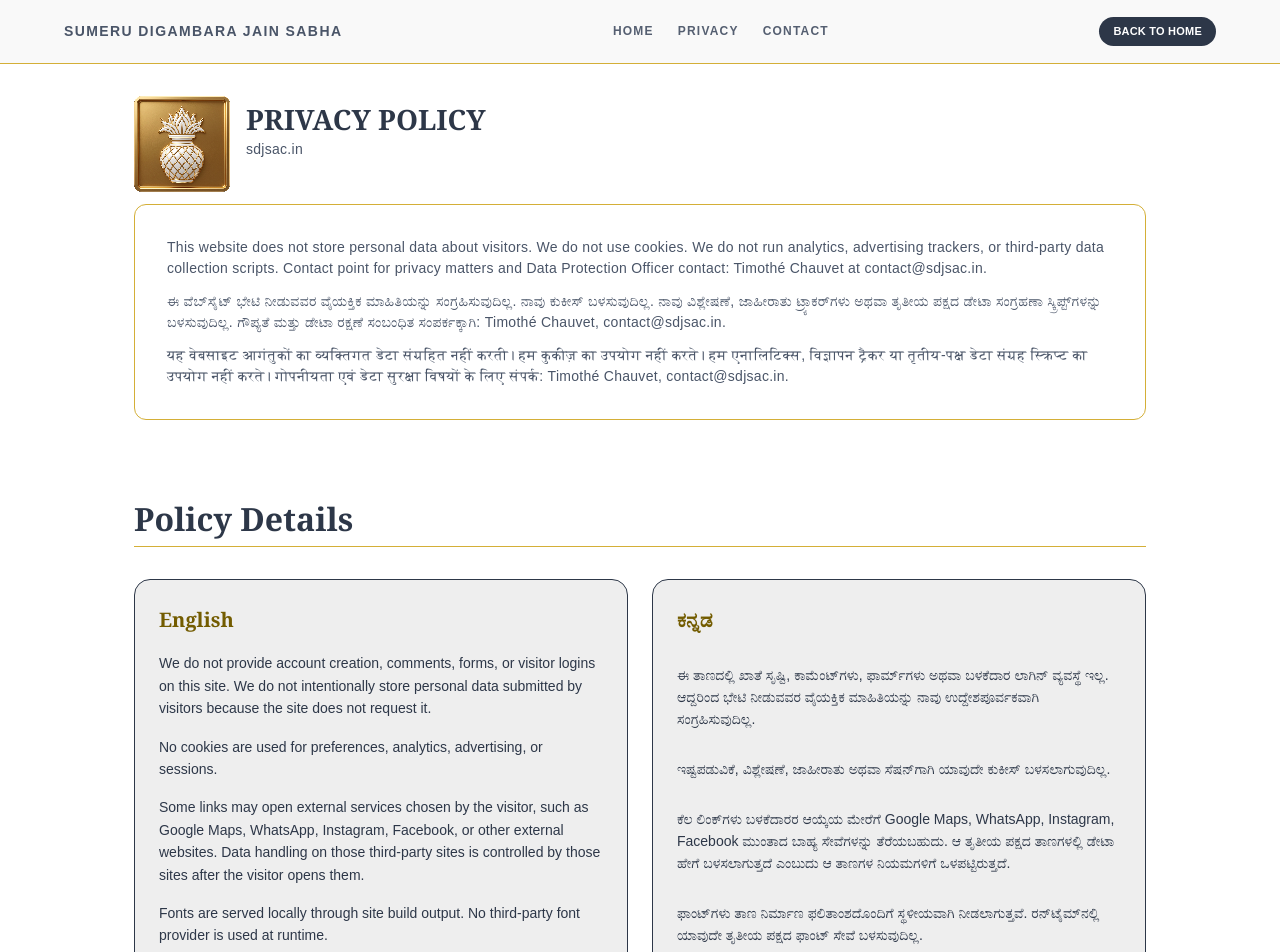
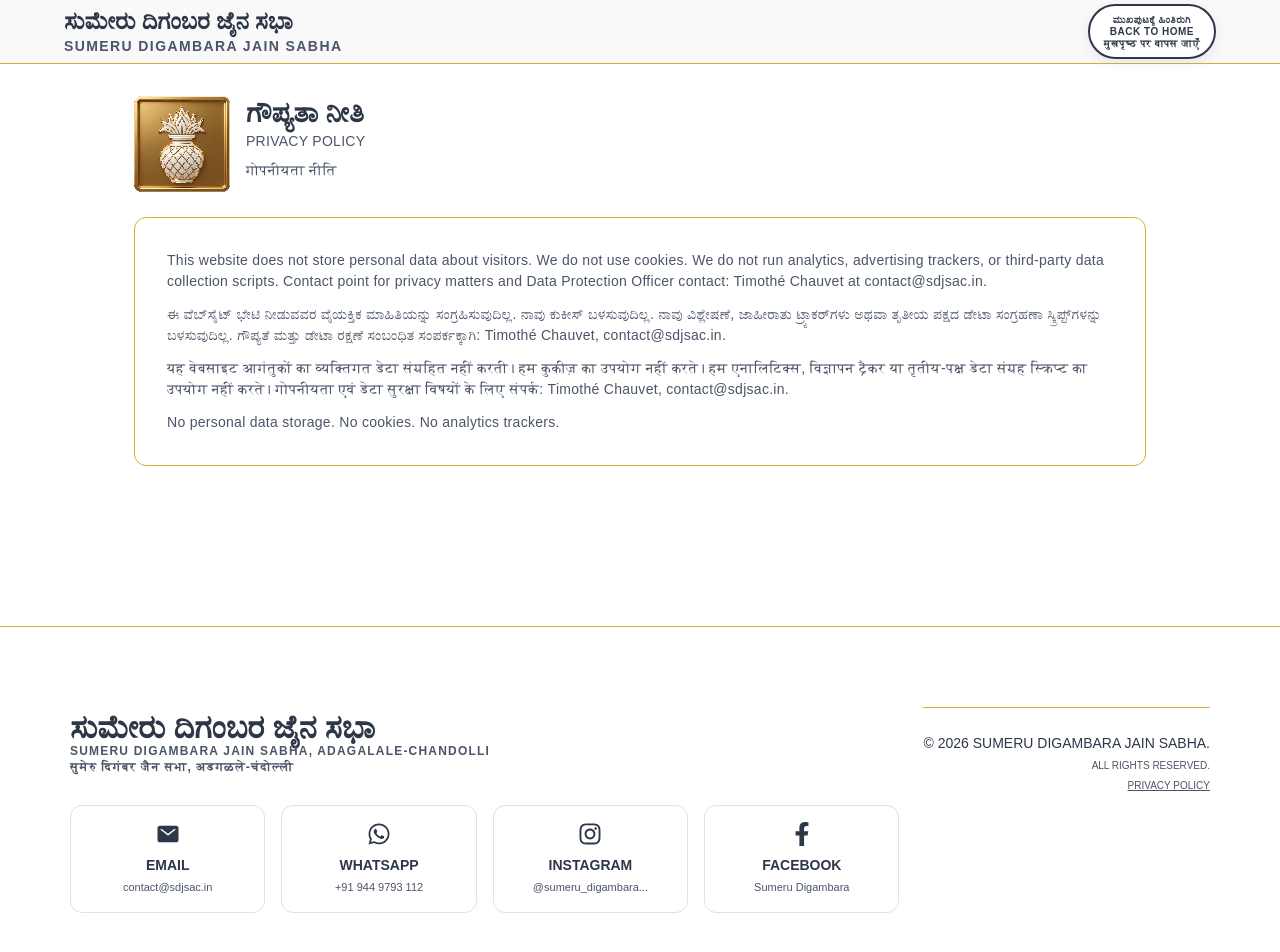
Before and after one commit to timothechauvet/sdjsac.in, a Next.js app: page /privacy-policy in a window 1280 px wide. Shown: the top 952 px of the page. Built offline with nearby package versions, Linux system fonts and the light colour scheme.

Commit message:
:lipstick: Refine SDJSAC header footer and privacy layout

```diff
--- a/app/globals.css
+++ b/app/globals.css
@@ -368,7 +368,7 @@
 
 .hero-title-row {
   display: flex;
-  align-items: center;
+  align-items: flex-start;
   gap: 16px;
   margin-bottom: 12px;
 }
@@ -392,7 +392,7 @@
 
 @media (max-width: 767px) {
   .hero-title-row {
-    align-items: center;
+    align-items: flex-start;
     gap: 12px;
   }
 }
@@ -714,6 +714,11 @@
   font-weight: 700;
 }
 
+.upi-id {
+  word-break: normal;
+  overflow-wrap: anywhere;
+}
+
 /* ---------- Payment Row ---------- */
 .payment-row {
   border: 1px solid var(--text-charcoal);
@@ -808,6 +813,15 @@
   cursor: pointer;
   transition: all 0.2s;
   box-shadow: 0 4px 12px rgba(0, 0, 0, 0.08);
+}
+
+.nav__back-home {
+  flex-direction: column;
+  gap: 1px;
+  text-align: center;
+  padding: 8px 14px;
+  font-size: 10px;
+  line-height: 1.1;
 }
 
 .btn-outline:hover {
@@ -1276,13 +1290,14 @@
 /* ---------- Committee Members ---------- */
 .committee-cards-grid {
   display: grid;
-  grid-template-columns: repeat(auto-fit, minmax(240px, 280px));
-  gap: 12px;
+  grid-template-columns: repeat(2, minmax(0, 1fr));
+  gap: 10px;
   justify-content: center;
 }
 
 @media (min-width: 768px) {
   .committee-cards-grid {
+    grid-template-columns: repeat(auto-fit, minmax(170px, 210px));
     gap: 16px;
   }
 }
@@ -1296,7 +1311,7 @@
   flex-direction: column;
   min-width: 0;
   width: 100%;
-  max-width: 280px;
+  max-width: 210px;
 }
 
 .committee-member-photo {
@@ -1319,7 +1334,7 @@
   padding: 12px;
   display: flex;
   flex-direction: column;
-  min-height: 200px;
+  min-height: 220px;
 }
 
 .committee-member-name {
--- a/app/privacy-policy/page.js
+++ b/app/privacy-policy/page.js
@@ -1,3 +1,6 @@
+import { FaWhatsapp, FaInstagram, FaFacebookF } from "react-icons/fa";
+import { IoMail } from "react-icons/io5";
+
 export const metadata = {
   title: "Privacy Policy | SUMERU DIGAMBARA JAIN SABHA",
   description: "Privacy policy for sdjsac.in.",
@@ -7,31 +10,24 @@
   return (
     <>
       <nav className="nav" id="top">
-        <div className="nav__brand">
+        <a className="nav__brand" href="/" aria-label="Back to home">
+          <span className="nav__brand-kn">ಸುಮೇರು ದಿಗಂಬರ ಜೈನ ಸಭಾ</span>
           <span className="nav__brand-en">SUMERU DIGAMBARA JAIN SABHA</span>
-        </div>
+        </a>
 
-        <div className="nav__links">
-          <a className="nav__link" href="/">
-            HOME
-          </a>
-          <a className="nav__link" href="#policy">
-            PRIVACY
-          </a>
-          <a className="nav__link" href="#contact">
-            CONTACT
-          </a>
-        </div>
+        <div className="nav__links"></div>
 
-        <a className="nav__cta" href="/">
-          BACK TO HOME
+        <a className="btn-outline nav__back-home" href="/">
+          <span className="nav__cta-line">ಮುಖಪುಟಕ್ಕೆ ಹಿಂತಿರುಗಿ</span>
+          <span className="nav__cta-line">BACK TO HOME</span>
+          <span className="nav__cta-line">मुखपृष्ठ पर वापस जाएँ</span>
         </a>
       </nav>
 
       <main className="main container">
         <header className="hero-section">
           <div className="hero-content">
-            <div className="hero-title-row">
+            <a className="hero-title-row" href="/" aria-label="Back to home">
               <img
                 src="/favicon-96x96.png"
                 alt="Sumeru Digambara Jain Sabha favicon"
@@ -41,13 +37,16 @@
               />
               <div className="hero-title-copy">
                 <h1 className="headline-lg-mobile hero-title-main" style={{ marginBottom: 4 }}>
+                  ಗೌಪ್ಯತಾ ನೀತಿ
+                </h1>
+                <p className="bilingual-english-sub" style={{ marginBottom: 8 }}>
                   PRIVACY POLICY
-                </h1>
+                </p>
                 <p className="bilingual-english-sub" style={{ marginBottom: 24 }}>
-                  sdjsac.in
+                  गोपनीयता नीति
                 </p>
               </div>
-            </div>
+            </a>
 
             <div className="gold-border-box" id="policy">
               <p className="bilingual-english-sub" style={{ marginBottom: 12 }}>
@@ -56,85 +55,61 @@
               <p className="bilingual-english-sub" style={{ marginBottom: 12 }}>
                 ಈ ವೆಬ್‌ಸೈಟ್ ಭೇಟಿ ನೀಡುವವರ ವೈಯಕ್ತಿಕ ಮಾಹಿತಿಯನ್ನು ಸಂಗ್ರಹಿಸುವುದಿಲ್ಲ. ನಾವು ಕುಕೀಸ್ ಬಳಸುವುದಿಲ್ಲ. ನಾವು ವಿಶ್ಲೇಷಣೆ, ಜಾಹೀರಾತು ಟ್ರ್ಯಾಕರ್‌ಗಳು ಅಥವಾ ತೃತೀಯ ಪಕ್ಷದ ಡೇಟಾ ಸಂಗ್ರಹಣಾ ಸ್ಕ್ರಿಪ್ಟ್‌ಗಳನ್ನು ಬಳಸುವುದಿಲ್ಲ. ಗೌಪ್ಯತೆ ಮತ್ತು ಡೇಟಾ ರಕ್ಷಣೆ ಸಂಬಂಧಿತ ಸಂಪರ್ಕಕ್ಕಾಗಿ: Timothé Chauvet, contact@sdjsac.in.
               </p>
+              <p className="bilingual-english-sub" style={{ marginBottom: 12 }}>
+                यह वेबसाइट आगंतुकों का व्यक्तिगत डेटा संग्रहित नहीं करती। हम कुकीज़ का उपयोग नहीं करते। हम एनालिटिक्स, विज्ञापन ट्रैकर या तृतीय-पक्ष डेटा संग्रह स्क्रिप्ट का उपयोग नहीं करते। गोपनीयता एवं डेटा सुरक्षा विषयों के लिए संपर्क: Timothé Chauvet, contact@sdjsac.in.
+              </p>
               <p className="bilingual-english-sub">
-                यह वेबसाइट आगंतुकों का व्यक्तिगत डेटा संग्रहित नहीं करती। हम कुकीज़ का उपयोग नहीं करते। हम एनालिटिक्स, विज्ञापन ट्रैकर या तृतीय-पक्ष डेटा संग्रह स्क्रिप्ट का उपयोग नहीं करते। गोपनीयता एवं डेटा सुरक्षा विषयों के लिए संपर्क: Timothé Chauvet, contact@sdjsac.in.
+                No personal data storage. No cookies. No analytics trackers.
               </p>
             </div>
           </div>
         </header>
-
-        <section>
-          <div className="section-heading">
-            <h3>Policy Details</h3>
-          </div>
-
-          <div className="hero-info-grid">
-            <div className="info-box">
-              <h3>English</h3>
-              <p>
-                We do not provide account creation, comments, forms, or visitor logins on this site. We do not intentionally store personal data submitted by visitors because the site does not request it.
-              </p>
-              <p>
-                No cookies are used for preferences, analytics, advertising, or sessions.
-              </p>
-              <p>
-                Some links may open external services chosen by the visitor, such as Google Maps, WhatsApp, Instagram, Facebook, or other external websites. Data handling on those third-party sites is controlled by those sites after the visitor opens them.
-              </p>
-              <p>
-                Fonts are served locally through site build output. No third-party font provider is used at runtime.
-              </p>
-            </div>
-
-            <div className="info-box">
-              <h3>ಕನ್ನಡ</h3>
-              <p>
-                ಈ ತಾಣದಲ್ಲಿ ಖಾತೆ ಸೃಷ್ಟಿ, ಕಾಮೆಂಟ್‌ಗಳು, ಫಾರ್ಮ್‌ಗಳು ಅಥವಾ ಬಳಕೆದಾರ ಲಾಗಿನ್ ವ್ಯವಸ್ಥೆ ಇಲ್ಲ. ಆದ್ದರಿಂದ ಭೇಟಿ ನೀಡುವವರ ವೈಯಕ್ತಿಕ ಮಾಹಿತಿಯನ್ನು ನಾವು ಉದ್ದೇಶಪೂರ್ವಕವಾಗಿ ಸಂಗ್ರಹಿಸುವುದಿಲ್ಲ.
-              </p>
-              <p>
-                ಇಷ್ಟಪಡುವಿಕೆ, ವಿಶ್ಲೇಷಣೆ, ಜಾಹೀರಾತು ಅಥವಾ ಸೆಷನ್‌ಗಾಗಿ ಯಾವುದೇ ಕುಕೀಸ್ ಬಳಸಲಾಗುವುದಿಲ್ಲ.
-              </p>
-              <p>
-                ಕೆಲ ಲಿಂಕ್‌ಗಳು ಬಳಕೆದಾರರ ಆಯ್ಕೆಯ ಮೇರೆಗೆ Google Maps, WhatsApp, Instagram, Facebook ಮುಂತಾದ ಬಾಹ್ಯ ಸೇವೆಗಳನ್ನು ತೆರೆಯಬಹುದು. ಆ ತೃತೀಯ ಪಕ್ಷದ ತಾಣಗಳಲ್ಲಿ ಡೇಟಾ ಹೇಗೆ ಬಳಸಲಾಗುತ್ತದೆ ಎಂಬುದು ಆ ತಾಣಗಳ ನಿಯಮಗಳಿಗೆ ಒಳಪಟ್ಟಿರುತ್ತದೆ.
-              </p>
-              <p>
-                ಫಾಂಟ್‌ಗಳು ತಾಣ ನಿರ್ಮಾಣ ಫಲಿತಾಂಶದೊಂದಿಗೆ ಸ್ಥಳೀಯವಾಗಿ ನೀಡಲಾಗುತ್ತವೆ. ರನ್‌ಟೈಮ್‌ನಲ್ಲಿ ಯಾವುದೇ ತೃತೀಯ ಪಕ್ಷದ ಫಾಂಟ್ ಸೇವೆ ಬಳಸುವುದಿಲ್ಲ.
-              </p>
-            </div>
-
-            <div className="info-box">
-              <h3>हिन्दी</h3>
-              <p>
-                इस साइट पर खाता निर्माण, टिप्पणियाँ, फॉर्म या उपयोगकर्ता लॉगिन की सुविधा नहीं है। इसलिए हम आगंतुकों का व्यक्तिगत डेटा जानबूझकर संग्रहित नहीं करते।
-              </p>
-              <p>
-                पसंद, एनालिटिक्स, विज्ञापन या सत्र के लिए किसी भी प्रकार की कुकीज़ का उपयोग नहीं किया जाता।
-              </p>
-              <p>
-                कुछ लिंक उपयोगकर्ता की इच्छा से Google Maps, WhatsApp, Instagram, Facebook या अन्य बाहरी सेवाएँ खोल सकते हैं। उन तृतीय-पक्ष साइटों पर डेटा का प्रबंधन उन्हीं सेवाओं के नियमों के अनुसार होता है।
-              </p>
-              <p>
-                फ़ॉन्ट साइट बिल्ड आउटपुट के साथ स्थानीय रूप से परोसे जाते हैं। रनटाइम पर किसी तृतीय-पक्ष फ़ॉन्ट सेवा का उपयोग नहीं किया जाता।
-              </p>
-            </div>
-          </div>
-        </section>
       </main>
 
       <footer className="footer" id="contact">
         <div className="footer__inner">
           <div style={{ flex: 1 }}>
             <div className="footer__brand">
-              <h2>SUMERU DIGAMBARA JAIN SABHA</h2>
+              <h2>ಸುಮೇರು ದಿಗಂಬರ ಜೈನ ಸಭಾ</h2>
               <p className="label-caps" style={{ color: "var(--text-secondary)", letterSpacing: "0.1em" }}>
-                Adagalale-Chandolli
+                SUMERU DIGAMBARA JAIN SABHA, Adagalale-Chandolli
+              </p>
+              <p className="label-caps" style={{ color: "var(--text-secondary)", letterSpacing: "0.08em", marginTop: 4 }}>
+                सुमेरु दिगंबर जैन सभा, अडगळले-चंदोल्ली
               </p>
             </div>
 
             <div className="social-grid">
               <a href="mailto:contact@sdjsac.in" className="social-button">
-                <div className="social-button__icon">✉️</div>
+                <div className="social-button__icon">
+                  <IoMail />
+                </div>
                 <span className="social-button__label">EMAIL</span>
                 <span className="social-button__value">contact@sdjsac.in</span>
+              </a>
+
+              <a href="https://wa.me/919449793112" className="social-button" target="_blank" rel="noopener noreferrer">
+                <div className="social-button__icon">
+                  <FaWhatsapp />
+                </div>
+                <span className="social-button__label">WHATSAPP</span>
+                <span className="social-button__value">+91 944 9793 112</span>
+              </a>
+
+              <a href="https://www.instagram.com/sumeru_digambara_jain_sabha/" className="social-button" target="_blank" rel="noopener noreferrer">
+                <div className="social-button__icon">
+                  <FaInstagram />
+                </div>
+                <span className="social-button__label">INSTAGRAM</span>
+                <span className="social-button__value">@sumeru_digambara...</span>
+              </a>
+
+              <a href="https://www.facebook.com/profile.php?id=61590645158390" className="social-button" target="_blank" rel="noopener noreferrer">
+                <div className="social-button__icon">
+                  <FaFacebookF />
+                </div>
+                <span className="social-button__label">FACEBOOK</span>
+                <span className="social-button__value">Sumeru Digambara</span>
               </a>
             </div>
           </div>
@@ -142,6 +117,7 @@
           <div className="footer__copyright">
             <p>© 2026 SUMERU DIGAMBARA JAIN SABHA.</p>
             <p className="footer__copyright-en">All Rights Reserved.</p>
+            <p className="footer__copyright-en"><a href="/privacy-policy" style={{ textDecoration: "underline" }}>Privacy Policy</a></p>
           </div>
         </div>
       </footer>
```
Also changed, not shown: app/page.js (+10 -7 lines).
